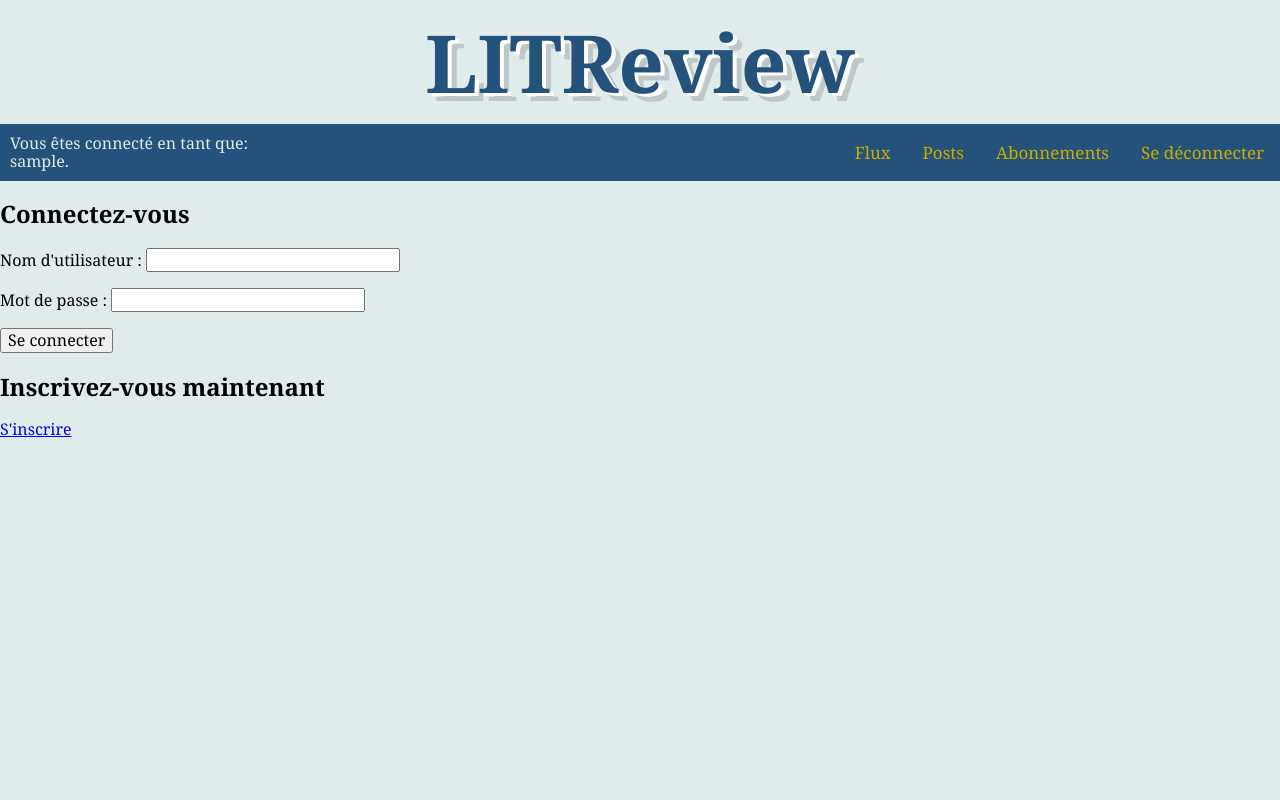
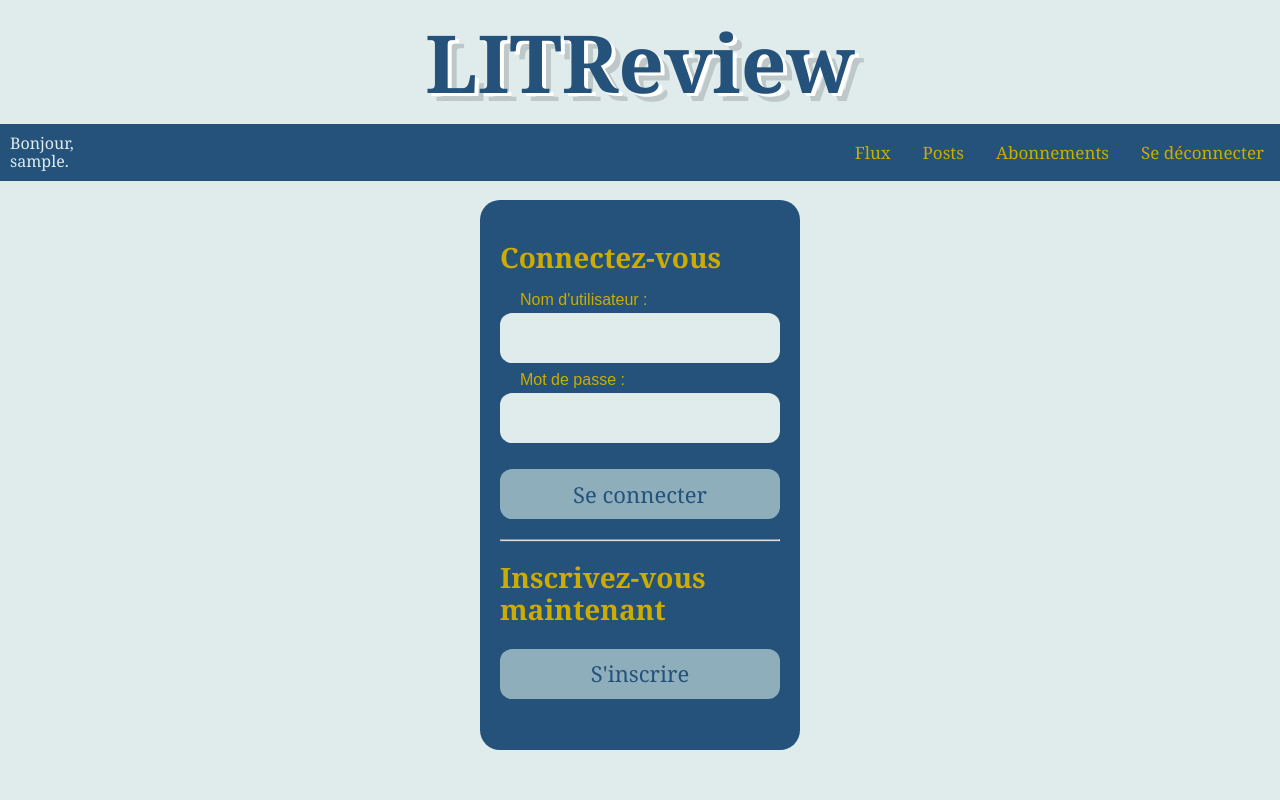
Before and after one commit to Bimarsto/LITReview, a Django app: page /login/ in a window 1280 px wide. Run offline with Django 4.2, Linux system fonts and the light colour scheme; the visitor is signed in with stand-in values (Sample User, id 1).

Commit message:
Authentication app css

```diff
--- a/LITReview/authentication/templates/authentication/login.html
+++ b/LITReview/authentication/templates/authentication/login.html
@@ -2,16 +2,23 @@
 
 {% block content %}
 
-<p>{{ message }}</p>
-<form method="POST">
-  <h2>Connectez-vous</h2>
-  {{ form.as_p }}
-  {% csrf_token %}
-  <button type="submit">Se connecter</button>
-</form>
-<div>
-  <h2>Inscrivez-vous maintenant</h2>
-  <a href="{% url 'signup' %}">S'inscrire</a>
+<div class="login-form">
+  <div class="centring">
+    <form class="container" method="POST">
+      <h2 class="title">Connectez-vous</h2>
+      {{ form.as_p }}
+      {% csrf_token %}
+      <button class="submit-button" type="submit">Se connecter</button>
+    </form>
+    <p>{{ message }}</p>
+    <hr>
+    <div class="container">
+      <h2 class="title">Inscrivez-vous maintenant</h2>
+      <div class="submit-button">
+        <a href="{% url 'signup' %}">S'inscrire</a>
+      </div>
+    </div>
+  </div>
 </div>
 
 {% endblock %}
--- a/LITReview/authentication/views.py
+++ b/LITReview/authentication/views.py
@@ -27,6 +27,7 @@ def login_page(request):
             if user is not None:
                 login(request, user)
                 message = f"Bonjour {user.username}."
+                return redirect('index')
             else:
                 message = 'Identifiants invalides.'
     return render(request, 'authentication/login.html', context={'form': form, 'message': message})
--- a/LITReview/follows/templates/follows/index.html
+++ b/LITReview/follows/templates/follows/index.html
@@ -2,7 +2,6 @@
 
 {% block content %}
 
-<h1>Gestion des abonnements utilisateur</h1>
 <div class="form">
     <h2>Suivre d'autres utilisateurs</h2>
     <form action="" method="post" novalidate>
@@ -12,7 +11,7 @@
     </form>
     <p>{{ message }}</p>
 </div>
-<div>
+<div class="form">
     <h2>Abonnements</h2>
     <ul>
     {% for follow in follows %}
@@ -20,7 +19,7 @@
     {% endfor %}
     </ul>
 </div>
-<div>
+<div class="form">
     <h2>Abonnés</h2>
     <ul>
     {% for follow in followed_by %}
@@ -28,4 +27,5 @@
     {% endfor %}
     </ul>
 </div>
+
 {% endblock %}
--- a/LITReview/static/css/style.css
+++ b/LITReview/static/css/style.css
@@ -5,6 +5,11 @@ body {
 
 .body__content {
   margin-top: 200px;
+}
+
+h1 {
+  color: #24527a;
+  text-align: center;
 }
 
 .nav {
@@ -40,6 +45,10 @@ body {
   background-color: #e0ebeb;
   color: #24527a;
 }
+.nav__item--right a:active {
+  background-color: #ccac00;
+  color: #24527a;
+}
 
 #header {
   overflow: hidden;
@@ -57,6 +66,179 @@ body {
   text-shadow: 4px 3px 0px #fff, 9px 8px 0px rgba(0, 0, 0, 0.15);
 }
 
+.login-form {
+  position: relative;
+  margin: auto;
+  background-color: #24527a;
+  border-radius: 20px;
+  box-sizing: border-box;
+  height: 550px;
+  padding: 20px;
+  width: 320px;
+}
+.login-form .centring {
+  width: 280px;
+  position: absolute;
+  top: 50%;
+  transform: translateY(-50%);
+}
+.login-form .centring > hr {
+  margin-top: 20px;
+  margin-bottom: 20px;
+}
+.login-form .centring > p {
+  color: #8eaebb;
+  margin-top: 20px;
+}
+.login-form .title {
+  color: #ccac00;
+  font-size: 28px;
+  font-weight: 600;
+  margin-top: 0px;
+}
+.login-form .signup {
+  margin-top: 40px;
+}
+.login-form .separator {
+  border: 2px;
+  border-color: #ccac00;
+}
+.login-form .container {
+  margin-bottom: 10px;
+}
+.login-form .container .submit-button {
+  position: relative;
+  background-color: #8eaebb;
+  border-radius: 12px;
+  border: 0;
+  box-sizing: border-box;
+  color: #24527a;
+  cursor: pointer;
+  font-size: 22px;
+  height: 50px;
+  margin-top: 20px;
+  text-align: center;
+  width: 100%;
+}
+.login-form .container .submit-button:active {
+  background-color: #ccac00;
+  color: #24527a;
+}
+.login-form .container .submit-button > a {
+  color: #24527a;
+  text-decoration: none;
+  text-align: center;
+  position: absolute;
+  left: 50%;
+  top: 50%;
+  transform: translateY(-50%) translateX(-50%);
+}
+.login-form .container > p {
+  height: 50px;
+  position: relative;
+  width: 100%;
+  margin-top: 30px;
+}
+.login-form .container > p > input {
+  margin-top: 10px;
+  background-color: #e0ebeb;
+  border-radius: 12px;
+  border: 0;
+  box-sizing: border-box;
+  color: #24527a;
+  font-size: 18px;
+  height: 100%;
+  outline: 0;
+  padding: 4px 20px 0;
+  width: 100%;
+}
+.login-form .container > p > label {
+  color: #ccac00;
+  font-family: sans-serif;
+  left: 20px;
+  line-height: 14px;
+  pointer-events: none;
+  position: absolute;
+  transform-origin: 0 50%;
+  transition: transform 200ms, color 200ms;
+  top: -10px;
+}
+
+.signup-form {
+  align-items: center;
+  display: flex;
+  flex-direction: column;
+  justify-content: flex-start;
+  margin: auto;
+  padding: 20px;
+  width: 320px;
+  background-color: #24527a;
+  border-radius: 20px;
+}
+.signup-form > h2 {
+  color: #ccac00;
+}
+.signup-form > form .submit-button {
+  position: relative;
+  background-color: #8eaebb;
+  border-radius: 12px;
+  border: 0;
+  box-sizing: border-box;
+  color: #24527a;
+  cursor: pointer;
+  font-size: 22px;
+  height: 50px;
+  margin-top: 20px;
+  text-align: center;
+  width: 100%;
+}
+.signup-form > form .submit-button:active {
+  background-color: #ccac00;
+  color: #24527a;
+}
+.signup-form > form > p {
+  width: 100%;
+  height: 80px;
+  display: flex;
+  flex-direction: column;
+}
+.signup-form > form > p:empty {
+  height: 0;
+  margin: 0;
+}
+.signup-form > form > p .helptext {
+  display: flex;
+  visibility: collapse;
+  height: 0;
+}
+.signup-form > form > p > input {
+  margin-top: 10px;
+  background-color: #e0ebeb;
+  border-radius: 12px;
+  border: 0;
+  box-sizing: border-box;
+  color: #24527a;
+  font-size: 18px;
+  height: 100%;
+  outline: 0;
+  padding: 0 20px 0;
+  width: 100%;
+}
+.signup-form > form > p > label {
+  color: #ccac00;
+  font-family: sans-serif;
+  left: 20px;
+  line-height: 14px;
+  pointer-events: none;
+  transform-origin: 0 50%;
+  transition: transform 200ms, color 200ms;
+}
+.signup-form > form > ul {
+  visibility: hidden;
+  height: 0;
+  margin: 0;
+}
+
 .button {
   background-color: #24527a;
   border: 0;
@@ -71,11 +253,15 @@ body {
   margin: 0.5rem;
 }
 .button:hover {
-  background-color: #5dacbd;
+  background-color: #8eaebb;
   color: #24527a;
 }
 .button:active {
   transform: scale(0.95);
+}
+.button > a {
+  color: #ccac00;
+  text-decoration: none;
 }
 
 .card {
--- a/LITReview/templates/base.html
+++ b/LITReview/templates/base.html
@@ -12,7 +12,7 @@
         <h1>LITReview</h1>
         <nav class="nav">
             {% if user.is_authenticated %}
-                <p class="nav__item">Vous êtes connecté en tant que: <br> {{ request.user }}.</p>
+                <p class="nav__item">Bonjour, <br> {{ request.user }}.</p>
                 <ul class="nav__item--right">
                     <li><a href="{% url 'index' %}">Flux</a></li>
                     <li><a href="">Posts</a></li>
```
Also changed, not shown: LITReview/authentication/templates/authentication/signup.html (+4 -4 lines).
